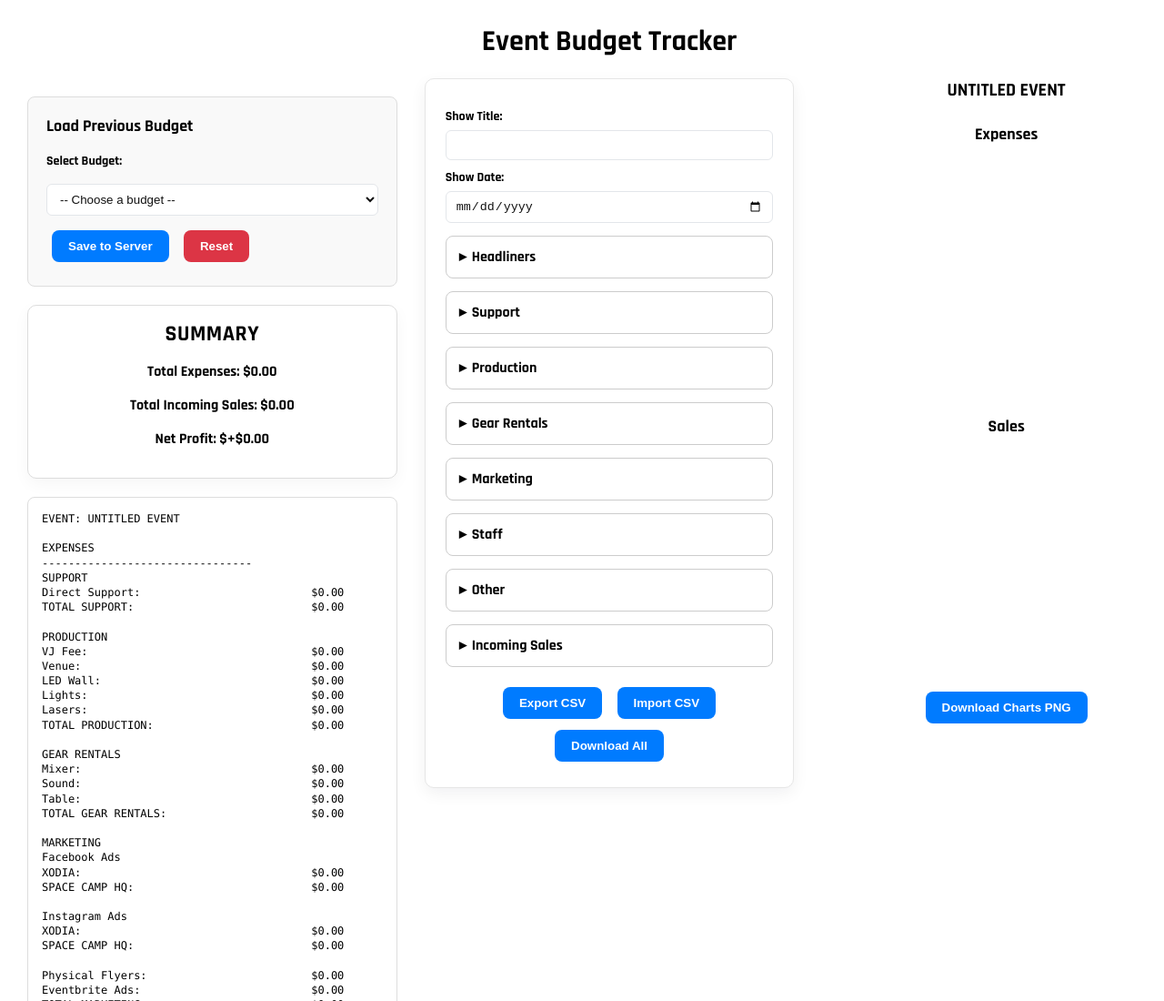
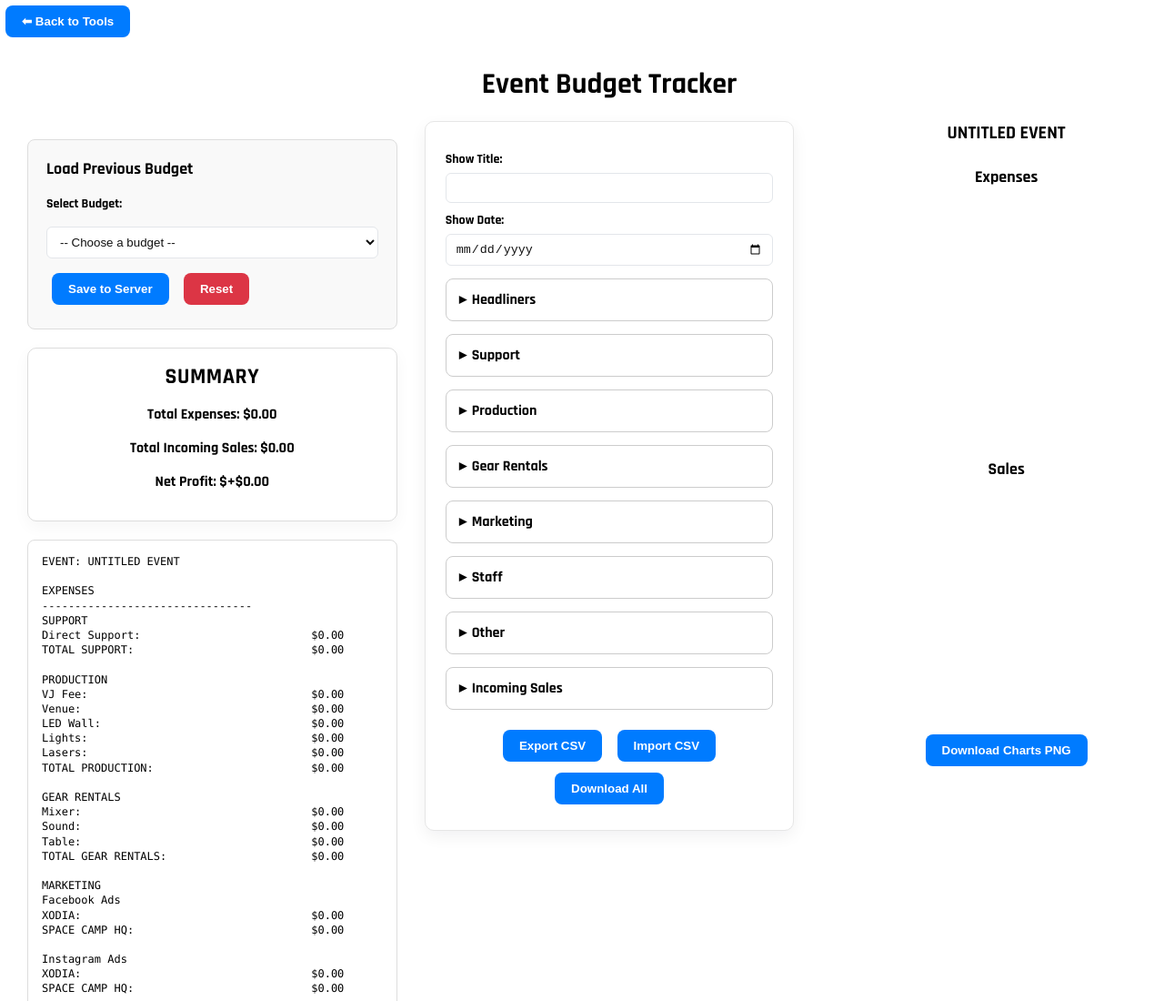
Before and after one commit to RaidenIV/event-tools, a website with bundled scripts: page budget_app/index.html in a window 1280 px wide. Shown: the top 1100 px of the page at 91% size. Built offline with nearby package versions, Linux system fonts and the light colour scheme; no server answers.

Commit message:
Update index.html
Added back button

```diff
--- a/budget_app/index.html
+++ b/budget_app/index.html
@@ -16,6 +16,9 @@
 </head>
 
 <body>
+    <button class="back-button" onclick="window.location.href='https://www.xodiamediagroup.com/tools'">
+        ⬅ Back to Tools
+    </button>
 
 <div class="page-wrapper">
     <h1>Event Budget Tracker</h1>
```
